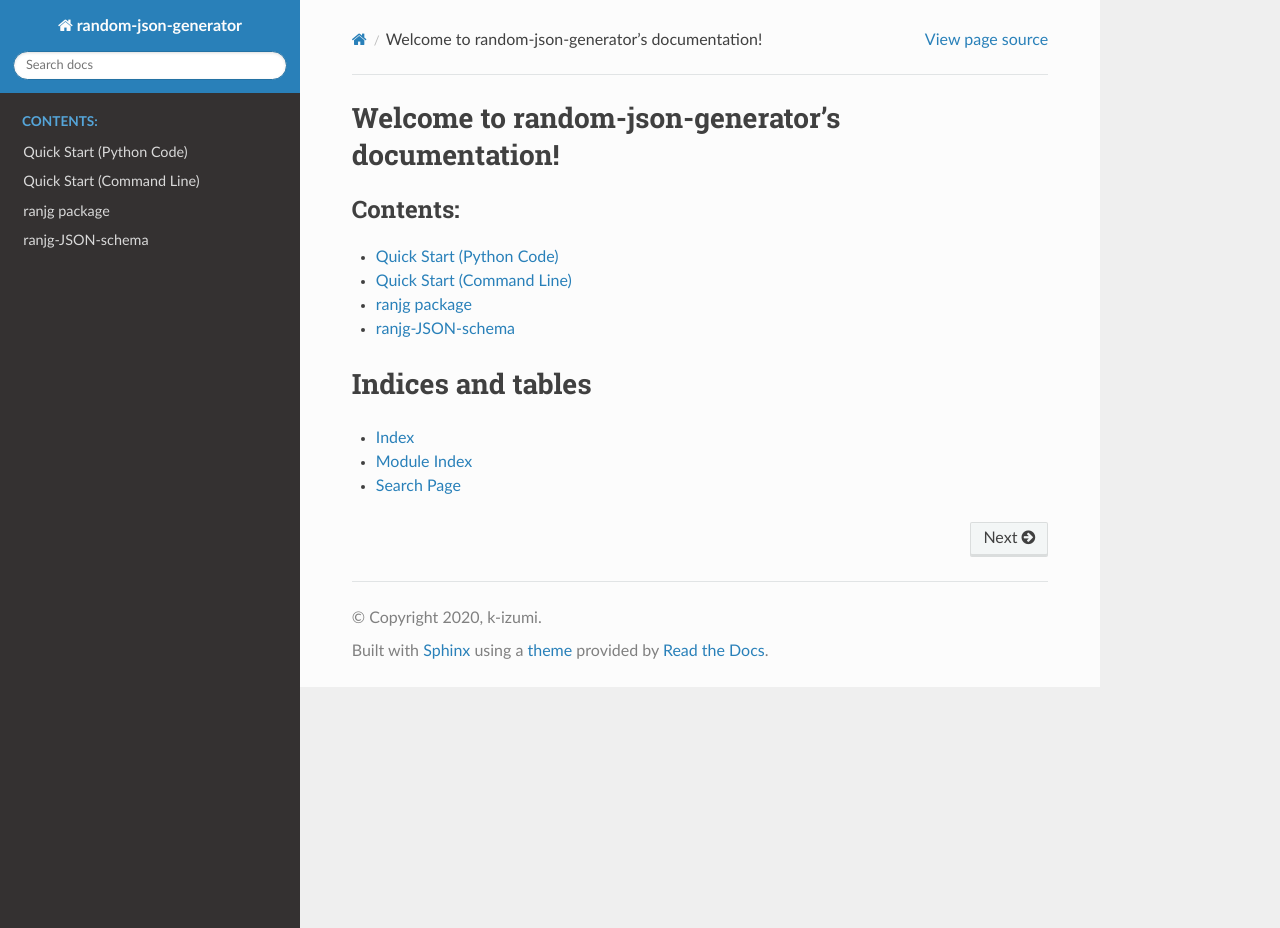
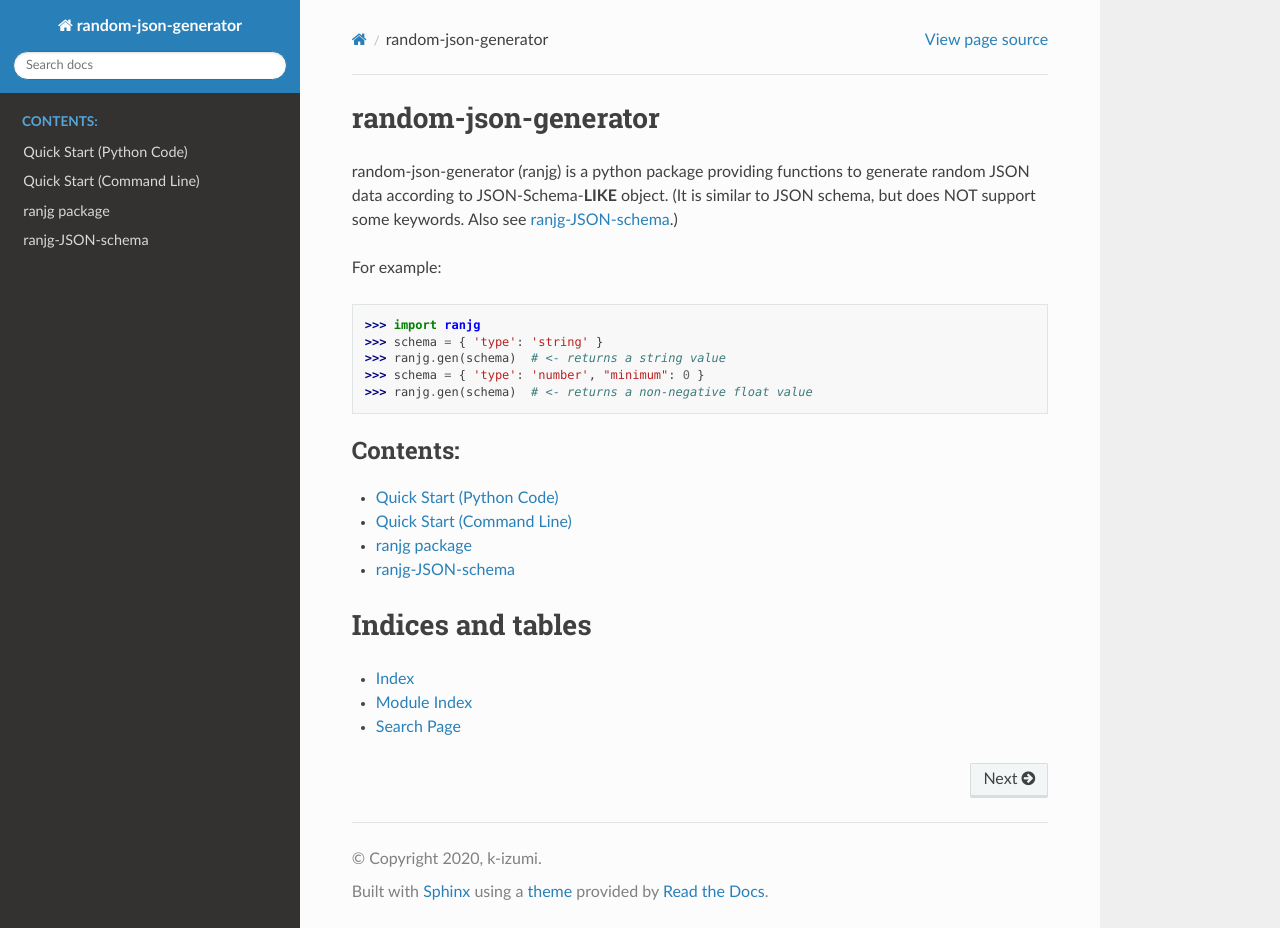
Before and after one commit to unaguna/random-json-generator, a Sphinx documentation site: the page built from sphinx/source/index.rst, in a window 1280 px wide and 928 px high. Built offline with Sphinx 7.4.7 and the Read the Docs theme 2.0.0, drawn with Linux system fonts in a browser that asks for light colours.

Commit message:
📝indexにパッケージの概要を記載

```diff
--- a/sphinx/source/index.rst
+++ b/sphinx/source/index.rst
@@ -3,8 +3,20 @@
    You can adapt this file completely to your liking, but it should at least
    contain the root `toctree` directive.
 
-Welcome to random-json-generator's documentation!
-=================================================
+random-json-generator
+=====================
+
+random-json-generator (ranjg) is a python package providing functions to generate random JSON data according to
+JSON-Schema-**LIKE** object. (It is similar to JSON schema, but does NOT support some keywords.
+Also see :doc:`ranjg-json-schema`.)
+
+For example:
+
+>>> import ranjg
+>>> schema = { 'type': 'string' }
+>>> ranjg.gen(schema)  # <- returns a string value
+>>> schema = { 'type': 'number', "minimum": 0 }
+>>> ranjg.gen(schema)  # <- returns a non-negative float value
 
 .. toctree::
    :maxdepth: 1
```
